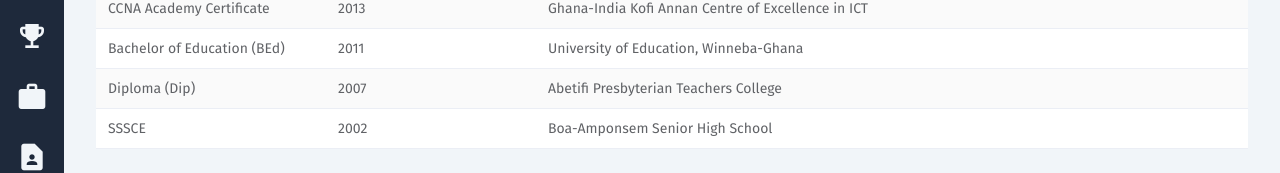
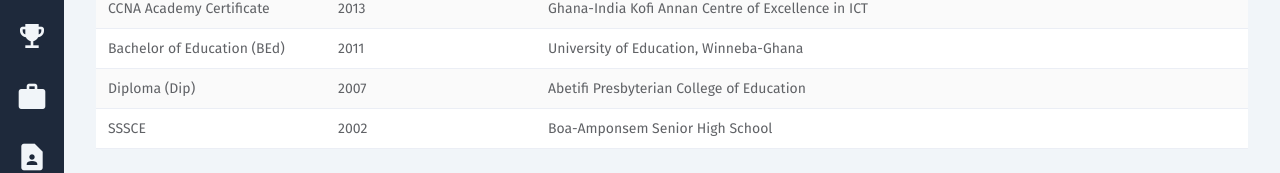
Before and after one commit to JustNETOrgani/justnetorgani.github.io, a Vue app in the folder dev/: page /education in a window 1280 px wide. Shown: the part 286-459 px from the top of the page. Built offline with nearby package versions, Linux system fonts and the light colour scheme; what oh-vue-icons would draw is missing.

Commit message:
Fixed typo in name of institution

```diff
--- a/dev/src/views/education.vue
+++ b/dev/src/views/education.vue
@@ -28,7 +28,7 @@ const tableData = [
   {
     degree: 'Diploma (Dip)',
     year: '2007',
-    institution: 'Abetifi Presbyterian Teachers College',
+    institution: 'Abetifi Presbyterian College of Education',
   },
   {
     degree: 'SSSCE',
```
